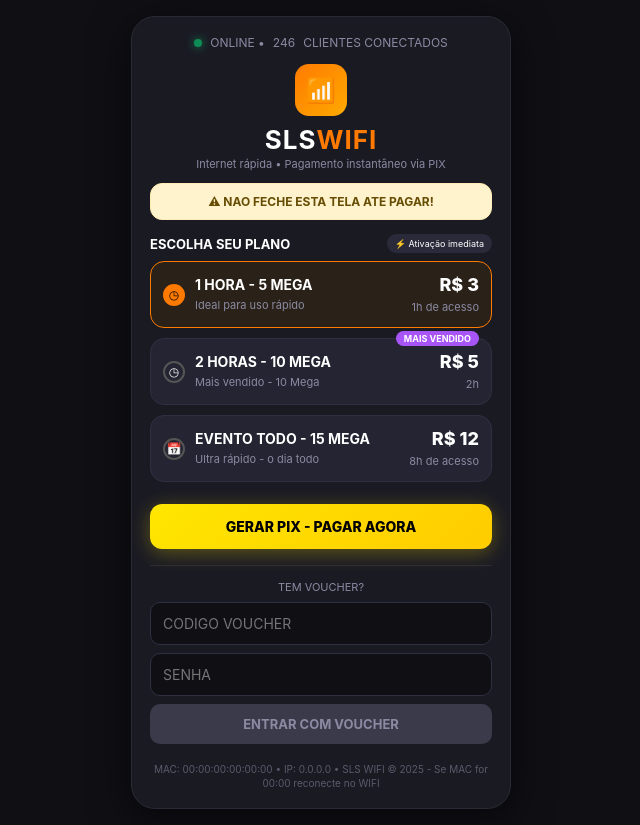
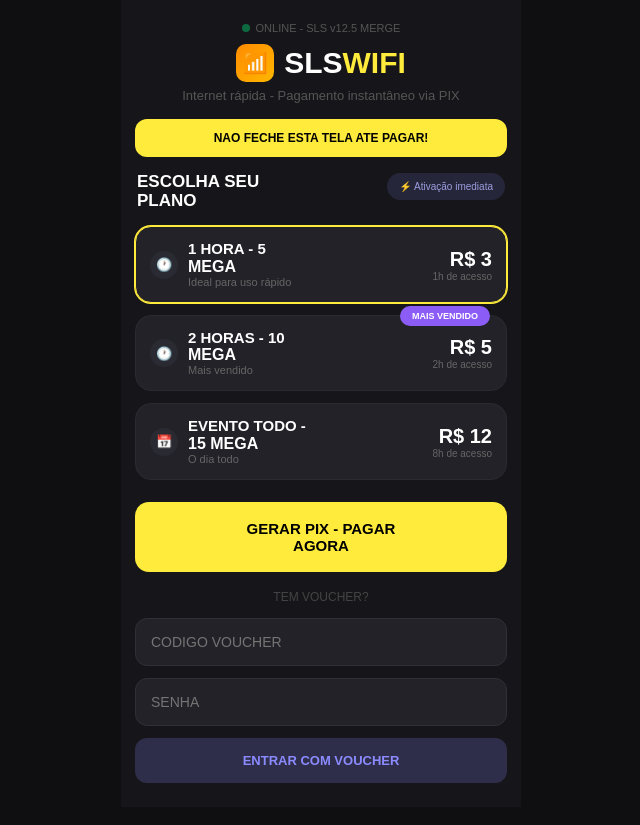
Before and after one commit to sandocleir2t-lang/hotsport-pix-2, a website: page public/index.html in a window 1280 px wide. Shown: the whole page, without its empty margins (319-959 px from the left). Drawn offline with Linux system fonts and the light colour scheme.

Commit message:
Update index.html

```diff
--- a/public/index.html
+++ b/public/index.html
@@ -1,217 +1,165 @@
 <!DOCTYPE html>
 <html lang="pt-BR">
 <head>
-<meta charset="UTF-8">
-<meta name="viewport" content="width=device-width, initial-scale=1.0">
-<title>SLS WIFI - Pagamento PIX</title>
+<meta charset="utf-8">
+<meta name="viewport" content="width=device-width,initial-scale=1">
+<title>SLS WIFI EVENTOS</title>
 <style>
-*{margin:0;padding:0;box-sizing:border-box;font-family:Inter,system-ui,sans-serif}
-body{background:#0f0f14;color:#fff;min-height:100vh;display:flex;justify-content:center;padding:16px}
-.card{width:100%;max-width:380px;background:#1a1a23;border-radius:24px;padding:18px;border:1px solid #2a2a35;box-shadow:0 10px 40px rgba(0,0,0,.5)}
-.top{display:flex;align-items:center;gap:8px;justify-content:center;color:#8a8aa3;font-size:12px;margin-bottom:14px}
-.dot{width:8px;height:8px;background:#00ff88;border-radius:50%;box-shadow:0 0 10px #00ff88;animation:pulse 2s infinite}
-@keyframes pulse{0%,100%{opacity:1}50%{opacity:.5}}
-.logo{display:flex;flex-direction:column;align-items:center;margin-bottom:12px}
-.logo-icon{width:52px;height:52px;background:linear-gradient(135deg,#ff7a00,#ffaa00);border-radius:14px;display:flex;align-items:center;justify-content:center;font-size:24px;font-weight:800}
-.logo h1{font-size:26px;letter-spacing:1px;margin-top:8px}
-.logo span{color:#ff7a00}
-.logo p{font-size:11px;color:#8a8aa3;margin-top:2px}
-.alert{background:#fff3cd;color:#664d03;border:1px solid #ffecb5;padding:10px;border-radius:12px;font-size:12px;font-weight:700;text-align:center;margin-bottom:14px}
-.plan-box{background:#242432;border-radius:14px;padding:12px;margin-bottom:10px;border:1px solid #2f2f42;cursor:pointer;transition:.2s;position:relative;display:flex;justify-content:space-between;align-items:center}
-.plan-box.active{border-color:#ff7a00;background:#2a2218}
-.plan-left{display:flex;gap:10px;align-items:center}
-.circle{width:22px;height:22px;border-radius:50%;border:2px solid #555;display:flex;align-items:center;justify-content:center;font-size:12px}
-.plan-box.active .circle{border-color:#ff7a00;background:#ff7a00;color:#000}
-.plan-box h3{font-size:14px}
-.plan-box small{font-size:11px;color:#8a8aa3}
-.price{font-size:18px;font-weight:800}
-.badge{position:absolute;top:-8px;right:12px;background:#a855f7;color:#fff;font-size:9px;padding:2px 8px;border-radius:20px;font-weight:700}
-.btn{width:100%;background:linear-gradient(135deg,#ffe600,#ffcc00);color:#000;border:none;padding:14px;border-radius:12px;font-weight:800;font-size:14px;cursor:pointer;margin-top:12px;box-shadow:0 4px 20px rgba(255,230,0,.3)}
-.btn:disabled{opacity:.6}
-.voucher-area{margin-top:16px;border-top:1px solid #2a2a35;padding-top:14px}
-.voucher-area label{font-size:11px;color:#8a8aa3;text-align:center;display:block;margin-bottom:8px}
-.input{width:100%;background:#0f0f14;border:1px solid #2f2f42;border-radius:10px;padding:12px;color:#fff;margin-bottom:8px;font-size:14px;outline:none}
-.input:focus{border-color:#ff7a00}
-.btn-voucher{width:100%;background:#3a3a4a;color:#8a8aa3;border:none;padding:12px;border-radius:10px;font-weight:700;font-size:13px;cursor:pointer}
-.error{margin-top:12px;background:#3a1a1a;border:1px solid #5a2a2a;color:#ffb3b3;padding:10px;border-radius:10px;font-size:12px;display:none;white-space:pre-wrap}
-#pixArea{display:none;margin-top:14px;background:#fff;color:#000;border-radius:14px;padding:14px;text-align:center}
-#qrcode{width:220px;height:220px;margin:10px auto;background:#fff;display:flex;align-items:center;justify-content:center;border-radius:8px}
-.footer{margin-top:18px;text-align:center;font-size:10px;color:#5a5a6a;line-height:1.4}
+*{margin:0;padding:0;box-sizing:border-box;font-family:Arial,Helvetica,sans-serif}
+body{background:#0f0f12;display:flex;justify-content:center;color:#fff;min-height:100vh}
+.box{width:100%;max-width:400px;background:#16161a;min-height:100vh;padding:14px}
+.top{display:flex;align-items:center;justify-content:center;gap:6px;color:#555;font-size:11px;margin-top:8px}
+.dot{width:8px;height:8px;background:#00e676;border-radius:50%;animation:pulse 2s infinite}
+@keyframes pulse{0%{opacity:1}50%{opacity:.4}100%{opacity:1}}
+.logo{display:flex;align-items:center;gap:10px;justify-content:center;margin-top:10px}
+.logo i{width:38px;height:38px;background:linear-gradient(135deg,#ff8a00,#ffb700);border-radius:10px;display:flex;align-items:center;justify-content:center;font-style:normal;font-size:20px}
+.logo b{font-size:30px;font-weight:900}
+.logo span{color:#FFEB3B}
+.sub{color:#555;text-align:center;font-size:13px;margin-top:6px}
+.aviso{background:#FFEB3B;color:#000;text-align:center;padding:12px;border-radius:12px;font-weight:900;font-size:12px;margin:16px 0}
+.head{display:flex;justify-content:space-between;align-items:flex-start;margin:16px 2px}
+.head b{font-size:17px;line-height:1.1}
+.badge{background:#26263a;color:#9d9de0;font-size:10px;padding:8px 12px;border-radius:20px}
+.card{position:relative;border:1.8px solid #2a2a32;background:#222228;border-radius:16px;padding:14px;margin:12px 0;display:flex;justify-content:space-between;align-items:center;cursor:pointer}
+.card.ativo{border-color:#FFEB3B;box-shadow:0 0 0 1px #FFEB3B}
+.tagMais{position:absolute;top:-10px;right:16px;background:#8b5cf6;color:#fff;font-size:9px;font-weight:900;padding:5px 12px;border-radius:20px}
+.left{display:flex;align-items:center;gap:10px}
+.ic{width:28px;height:28px;background:#2a2a32;border-radius:50%;display:flex;align-items:center;justify-content:center;font-size:13px}
+.tit{font-size:15px;font-weight:900;line-height:1.1}
+.price{text-align:right;min-width:60px}
+.price b{font-size:20px;color:#fff}
+.price small{font-size:10px;color:#666;display:block}
+.btn{width:100%;background:#FFEB3B;color:#000;border:0;padding:18px;border-radius:14px;font-weight:900;font-size:15px;margin-top:10px;cursor:pointer}
+.btn:disabled{opacity:.5}
+.voucher{margin-top:18px}
+.voucher p{text-align:center;color:#444;font-size:12px;margin-bottom:8px}
+.voucher input{width:100%;background:#222228;border:1px solid #2f2f38;color:#fff;padding:15px;border-radius:12px;margin:6px 0;font-size:14px}
+.btnV{width:100%;background:#2e2e4a;color:#8b8bff;border:0;padding:15px;border-radius:12px;font-weight:800;font-size:13px;margin-top:6px;cursor:pointer}
+#pixArea{display:none;background:#fff;color:#000;border-radius:18px;padding:16px;margin-top:14px;text-align:center}
+#pixArea img{width:240px;height:240px;border-radius:12px;background:#fff}
+#pixArea textarea{width:100%;height:70px;font-size:10px;margin-top:10px;border:1px solid #ddd;border-radius:8px;padding:8px;word-break:break-all}
+.debug{color:#333;font-size:9px;text-align:center;margin-top:10px}
 </style>
 </head>
 <body>
-<div class="card">
-  <div class="top"><div class="dot"></div> ONLINE • <span id="count">247</span> CLIENTES CONECTADOS</div>
-  <div class="logo">
-    <div class="logo-icon">📶</div>
-    <h1>SLS<span>WIFI</span></h1>
-    <p>Internet rápida • Pagamento instantâneo via PIX</p>
-  </div>
-  <div class="alert">⚠ NAO FECHE ESTA TELA ATE PAGAR!</div>
+<div class="box">
+<div class="top"><div class="dot"></div>ONLINE - SLS v12.5 MERGE</div>
+<div class="logo"><i>📶</i><b>SLS<span>WIFI</span></b></div>
+<div class="sub">Internet rápida - Pagamento instantâneo via PIX</div>
+<div class="aviso">NAO FECHE ESTA TELA ATE PAGAR!</div>
+<div class="head"><div><b>ESCOLHA SEU<br>PLANO</b></div><div class="badge">⚡ Ativação imediata</div></div>
 
-  <div style="display:flex;justify-content:space-between;align-items:center;margin-bottom:8px">
-    <b style="font-size:13px">ESCOLHA SEU PLANO</b>
-    <span style="font-size:9px;background:#2a2a3a;padding:4px 8px;border-radius:20px">⚡ Ativação imediata</span>
-  </div>
+<div class="card ativo" id="c1" onclick="sel('c1','3.00','1h',60)"><div class="left"><div class="ic">🕐</div><div><div class="tit">1 HORA - 5</div><div style="font-weight:900">MEGA</div><div style="font-size:11px;color:#666">Ideal para uso rápido</div></div></div><div class="price"><b>R$ 3</b><small>1h de acesso</small></div></div>
 
-  <div class="plan-box active" data-valor="3" data-tempo="1h" data-profile="1HORA" data-plan="1HORA">
-    <div class="plan-left"><div class="circle">◷</div><div><h3>1 HORA - 5 MEGA</h3><small>Ideal para uso rápido</small></div></div>
-    <div style="text-align:right"><div class="price">R$ 3</div><small>1h de acesso</small></div>
-  </div>
+<div class="card" id="c2" onclick="sel('c2','5.00','2h',120)"><div class="tagMais">MAIS VENDIDO</div><div class="left"><div class="ic">🕐</div><div><div class="tit">2 HORAS - 10</div><div style="font-weight:900">MEGA</div><div style="font-size:11px;color:#666">Mais vendido</div></div></div><div class="price"><b>R$ 5</b><small>2h de acesso</small></div></div>
 
-  <div class="plan-box" data-valor="5" data-tempo="2h" data-profile="2HORAS" data-plan="2HORAS">
-    <span class="badge">MAIS VENDIDO</span>
-    <div class="plan-left"><div class="circle">◷</div><div><h3>2 HORAS - 10 MEGA</h3><small>Mais vendido - 10 Mega</small></div></div>
-    <div style="text-align:right"><div class="price">R$ 5</div><small>2h</small></div>
-  </div>
+<div class="card" id="c3" onclick="sel('c3','12.00','EVENTO',480)"><div class="left"><div class="ic">📅</div><div><div class="tit">EVENTO TODO -</div><div style="font-weight:900">15 MEGA</div><div style="font-size:11px;color:#666">O dia todo</div></div></div><div class="price"><b>R$ 12</b><small>8h de acesso</small></div></div>
 
-  <div class="plan-box" data-valor="12" data-tempo="8h" data-profile="DIARIA" data-plan="DIARIA">
-    <div class="plan-left"><div class="circle">📅</div><div><h3>EVENTO TODO - 15 MEGA</h3><small>Ultra rápido - o dia todo</small></div></div>
-    <div style="text-align:right"><div class="price">R$ 12</div><small>8h de acesso</small></div>
-  </div>
+<button class="btn" id="btnGerar" onclick="gerar()">GERAR PIX - PAGAR<br>AGORA</button>
+<div id="pixArea"></div>
 
-  <button class="btn" id="btnGerar">GERAR PIX - PAGAR AGORA</button>
-
-  <div id="pixArea">
-    <b id="pixValor">PIX R$ 3,00</b>
-    <div id="qrcode">Gerando...</div>
-    <input id="pixCopia" class="input" style="background:#f5f5f5;color:#000;font-size:11px" readonly>
-    <button class="btn" style="margin-top:8px;padding:10px" onclick="copiarPix()">COPIAR CÓDIGO PIX</button>
-    <small style="display:block;margin-top:8px;color:#666">Aguardando pagamento... Não feche.</small>
-  </div>
-
-  <div class="voucher-area">
-    <label>TEM VOUCHER?</label>
-    <input class="input" id="voucherUser" placeholder="CODIGO VOUCHER">
-    <input class="input" id="voucherPass" type="password" placeholder="SENHA">
-    <button class="btn-voucher" onclick="loginVoucher()">ENTRAR COM VOUCHER</button>
-  </div>
-
-  <div class="error" id="errorBox"></div>
-
-  <div class="footer" id="footerMac">
-    MAC: carregando... • IP: ... • SLS WIFI © 2025
-  </div>
+<div class="voucher"><p>TEM VOUCHER?</p><input id="vcod" placeholder="CODIGO VOUCHER"><input id="vsen" placeholder="SENHA" type="password"><button class="btnV" onclick="alert('Use login do Mikrotik')">ENTRAR COM VOUCHER</button></div>
+<div class="debug" id="debug"></div>
 </div>
 
 <script>
-// === CONFIG - SUA API ===
-const API_BASE = "https://sls-wifi-api.onrender.com";
+// ===== DETECCAO MAC ROBUSTA - NAO BLOQUEIA MAIS =====
+function getMac(){
+  // 1. Query string ?mac= / ?mac-esc=
+  const urlParams = new URLSearchParams(window.location.search);
+  let mac = urlParams.get('mac') || urlParams.get('mac-esc') || '';
+  // 2. Variavel do Mikrotik hotspot $(mac) - quando servido pelo MT, ele substitui
+  // Deixa placeholder, se o MT nao substituir fica literal $(mac), entao ignoramos
+  const mkMac = "$(mac)";
+  if (mkMac && mkMac.indexOf('$(')===-1 && mkMac.length>8) mac = mkMac;
+  // 3. LocalStorage ultimo MAC
+  if (!mac) mac = localStorage.getItem('sls_last_mac') || '';
+  // 4. Fallback semmac - MAS NAO BLOQUEIA
+  if (!mac || mac.includes('00:00:00') || mac.length < 12) mac = 'semmac';
+  return mac.toLowerCase();
+}
+function getIp(){
+  const urlParams = new URLSearchParams(window.location.search);
+  let ip = urlParams.get('ip') || '';
+  const mkIp = "$(ip)";
+  if (mkIp && mkIp.indexOf('$(')===-1) ip = mkIp;
+  return ip || '';
+}
 
-let planoSelecionado = {valor:3, tempo:'1h', profile:'1HORA', plan:'1HORA'};
-document.querySelectorAll('.plan-box').forEach(box=>{
-  box.addEventListener('click',()=>{
-    document.querySelectorAll('.plan-box').forEach(b=>b.classList.remove('active'));
-    box.classList.add('active');
-    planoSelecionado.valor = box.dataset.valor;
-    planoSelecionado.tempo = box.dataset.tempo;
-    planoSelecionado.profile = box.dataset.profile || box.dataset.tempo;
-    planoSelecionado.plan = box.dataset.plan || box.dataset.tempo;
-  });
-});
+var plano={valor:'3.00',tempoLabel:'1h',tempoMin:60};
+function sel(id,v,label,min){
+  document.querySelectorAll('.card').forEach(c=>c.classList.remove('ativo'));
+  document.getElementById(id).classList.add('ativo');
+  plano={valor:v,tempoLabel:label,tempoMin:min};
+}
 
-// === CAPTURA MAC E IP DA URL DO HOTSPOT ===
-const urlParams = new URLSearchParams(window.location.search);
-let macRaw = urlParams.get('mac') || urlParams.get('mac-esc') || "$(mac)";
-let ipRaw = urlParams.get('ip') || "$(ip)";
-try{ macRaw = decodeURIComponent(macRaw); }catch{}
-try{ ipRaw = decodeURIComponent(ipRaw); }catch{}
-let mac = macRaw.replace(/%3A/gi, ':').trim().toUpperCase();
-let ip = ipRaw.trim();
-if(mac.includes('$') || mac.includes('(') || mac.length < 8){
-  mac = urlParams.get('mac') || '00:00:00:00:00:00';
-  try{ mac = decodeURIComponent(mac).toUpperCase(); }catch{}
-}
-if(ip.includes('$')) ip = '0.0.0.0';
-console.log('URL:', window.location.search);
-console.log('MAC:', mac, 'IP:', ip);
-document.getElementById('footerMac').innerText = 'MAC: '+mac+' • IP: '+ip+' • SLS WIFI © 2025 - Se MAC for 00:00 reconecte no WIFI';
+async function gerar(){
+  var mac = getMac();
+  var ip = getIp();
+  var area=document.getElementById('pixArea');
+  var btn=document.getElementById('btnGerar');
+  var debug=document.getElementById('debug');
 
-const btn = document.getElementById('btnGerar');
-const errorBox = document.getElementById('errorBox');
+  // SALVA ULTIMO MAC
+  if(mac && mac!=='semmac') localStorage.setItem('sls_last_mac', mac);
 
-btn.addEventListener('click', async ()=>{
-  if(mac === '00:00:00:00:00:00' || mac === '00:00:00:00' || mac.includes('00:00:00:00:00:00')){
-    alert('ERRO: MAC 00:00! Você abriu o arquivo direto (C:/). Você tem que abrir pelo portal do Mikrotik ou subir esse arquivo em IP > Hotspot > Files');
-    return;
-  }
-  errorBox.style.display='none';
-  btn.disabled=true;
-  btn.textContent='GERANDO PIX...';
+  debug.innerText = "MAC: "+mac+" | IP: "+ip+" | Plano: "+plano.tempoLabel;
+
+  area.style.display='block';
+  btn.innerHTML='GERANDO...'; btn.disabled=true;
+  area.innerHTML='Gerando PIX R$ '+plano.valor+' ... MAC '+mac;
+
   try{
-    // CHAMA SUA API DIRETO - CORRIGIDO V12
-    const res = await fetch(API_BASE + '/api/pix/gerar', {
-      method:'POST',
-      headers:{'Content-Type':'application/json'},
-      body: JSON.stringify({valor: Number(planoSelecionado.valor), tempo: planoSelecionado.tempo, plan: planoSelecionado.plan, profile: planoSelecionado.profile, mac, ip})
-    });
-    const text = await res.text();
-    let data;
-    try{ data = JSON.parse(text); }catch(e){ throw new Error('Erro servidor: '+text.slice(0,300)); }
-
-    if(data.erro || data.error){ throw new Error(data.erro || data.error); }
-
-    document.getElementById('pixValor').textContent = 'PIX R$ '+planoSelecionado.valor+',00 - '+planoSelecionado.tempo;
-    document.getElementById('pixCopia').value = data.qrcode || data.copiaecola || data.brcode || '';
-
-    if(data.imagem || data.qr_image){
-      document.getElementById('qrcode').innerHTML = `<img src="${data.imagem || data.qr_image}" style="width:100%">`;
-    } else if(data.qrcode_url){
-      document.getElementById('qrcode').innerHTML = `<img src="${data.qrcode_url}" style="width:100%">`;
-    } else {
-      // fallback sem imagem
-      document.getElementById('qrcode').innerHTML = `<canvas id="qrCanvas"></canvas><div style="font-size:10px;word-break:break-all;padding:4px">${(data.qrcode||'').slice(0,60)}...</div>`;
+    // tenta /criar-pix primeiro (v12.1) depois /gerar (v12.4) - dual compat
+    let r, j;
+    try{
+      r=await fetch('/criar-pix',{method:'POST',headers:{'Content-Type':'application/json'},body:JSON.stringify({valor:plano.valor,tempo:plano.tempoLabel,tempoMin:plano.tempoMin,mac:mac,ip:ip})});
+      j=await r.json();
+      if(j.erro) throw new Error(j.erro);
+    } catch(e1){
+      r=await fetch('/gerar',{method:'POST',headers:{'Content-Type':'application/json'},body:JSON.stringify({valor:plano.valor,tempo:plano.tempoLabel,mac:mac,ip:ip})});
+      j=await r.json();
+      if(j.error || j.erro) throw new Error(j.error||j.erro);
     }
 
-    document.getElementById('pixArea').style.display='block';
-    document.getElementById('pixArea').scrollIntoView({behavior:'smooth'});
+    const img = j.imagemQrcode || j.imagem;
+    const copia = j.copia_e_cola || j.copiaecola || j.qrcode;
+    const txid = j.txid;
 
-    const txid = data.txid || data.id;
-    if(!txid){ throw new Error('Sem TXID retornado da API'); }
+    area.innerHTML='<div style=color:#00a650;font-weight:900>PIX R$ '+plano.valor+' GERADO</div><img src="'+img+'"><br><textarea id=cp>'+copia+'</textarea><br><button onclick="navigator.clipboard.writeText(document.getElementById(\'cp\').value);alert(\'COPIADO\')" style="background:#00a650;color:#fff;width:100%;padding:12px;border:0;border-radius:10px;margin-top:8px;font-weight:900">COPIAR CODIGO PIX</button><div id=sMsg style=background:#FFEB3B;color:#000;padding:10px;border-radius:8px;margin-top:10px;font-weight:900>⏳ Aguardando pagamento... MAC '+mac+'</div><div style=font-size:10px;color:#666;margin-top:6px>TXID: '+txid+'</div>';
+    btn.innerHTML='PIX GERADO! AGUARDE';
 
-    // Polling verifica pagamento
-    const interval = setInterval(async ()=>{
+    // polling status
+    var intervalo=setInterval(async function(){
       try{
-        const v = await fetch(API_BASE + '/api/pix/verifica/'+txid).then(r=>r.json());
-        console.log('Verifica:', v);
-        if(v.status==='CONCLUIDA' || v.pago === true || v.paid === true){
-          clearInterval(interval);
-          document.getElementById('pixArea').innerHTML = '<h2 style="color:green">✅ PAGAMENTO CONFIRMADO!<br>MAC '+mac+'</h2><p>Liberando internet... Aguarde 5s e pode navegar!</p>';
-          // A liberação agora é feita pelo script SLS-LIBERA-v11 no Mikrotik que consulta a API a cada 30s, não precisa mais chamar /api/liberacoes aqui
-          setTimeout(()=>{
-            // Tenta logar automatico no hotspot se estiver em regular, ou só libera se bypassed
-            window.location.href = 'http://10.5.50.1/login?username='+encodeURIComponent(mac)+'&password='+encodeURIComponent(mac);
-          }, 3000);
+        let s;
+        try{ s=await fetch('/status/'+txid); } catch{ s=await fetch('/verifica/'+txid); }
+        var js=await s.json();
+        if(js.status==='CONCLUIDA' || js.pago===true){
+          clearInterval(intervalo);
+          var m=document.getElementById('sMsg');
+          if(m){
+            if(!js.mac){
+              m.innerHTML='<div style=background:#ff9800;color:#000;padding:12px;border-radius:8px>⚠️ PAGO MAS SEM MAC VALIDO<br><small>Entre em contato: mostre esse TXID '+txid+'</small></div>';
+            } else {
+              m.innerHTML='<a href="#" onclick="liberar(\''+txid+'\');return false;" style="display:block;background:#00e676;color:#000;padding:15px;border-radius:10px;text-decoration:none;font-size:18px">✅ PAGO! CLIQUE PARA LIBERAR</a>';
+            }
+          }
         }
-      }catch(e){ console.log('erro verifica', e); }
-    }, 3000);
+      }catch(e){}
+    },3000);
 
-  }catch(err){
-    console.error(err);
-    errorBox.textContent = 'Erro: '+err.message + '\nVerifique se a API '+API_BASE+' está online no Render';
-    errorBox.style.display='block';
-  }finally{
-    btn.disabled=false;
-    btn.textContent='GERAR PIX - PAGAR AGORA';
+  }catch(e){
+    area.innerHTML='<div style=color:red>ERRO: '+e.message+'</div><div style=font-size:10px;color:#666>Verifique se o server v12.5 está no ar</div>';
+    btn.innerHTML='TENTAR NOVAMENTE'; btn.disabled=false;
   }
-});
+}
 
-function copiarPix(){
-  const input = document.getElementById('pixCopia');
-  input.select();
-  input.setSelectionRange(0, 99999);
-  document.execCommand('copy');
-  alert('PIX copiado!');
+async function liberar(txid){
+  try{ await fetch('/api/liberado/'+txid); } catch{}
+  try{ await fetch('/liberado/'+txid); } catch{}
+  document.getElementById('pixArea').innerHTML='<h1 style=color:#00a650>✅ LIBERADO!</h1><p style=margin-top:10px;color:#000">Seu MAC foi liberado: '+getMac()+'</p><p style=color:#000;margin-top:6px">Volte para o WiFi e navegue!</p><a href="http://10.5.50.1/login" style="display:block;background:#FFEB3B;color:#000;padding:18px;border-radius:12px;margin-top:15px;font-weight:900;text-decoration:none">ENTRAR NA INTERNET</a>';
 }
-function loginVoucher(){
-  const u = document.getElementById('voucherUser').value.trim();
-  const p = document.getElementById('voucherPass').value.trim();
-  if(!u||!p){ alert('Digite voucher e senha'); return; }
-  // IP do Hotspot - ajuste se seu gateway for diferente de 10.5.50.1
-  const hotspotIP = '10.5.50.1';
-  window.location.href = `http://${hotspotIP}/login?username=${encodeURIComponent(u)}&password=${encodeURIComponent(p)}`;
-}
-setInterval(()=>{ document.getElementById('count').textContent = 240+Math.floor(Math.random()*15); },5000);
 </script>
 </body>
 </html>
```
